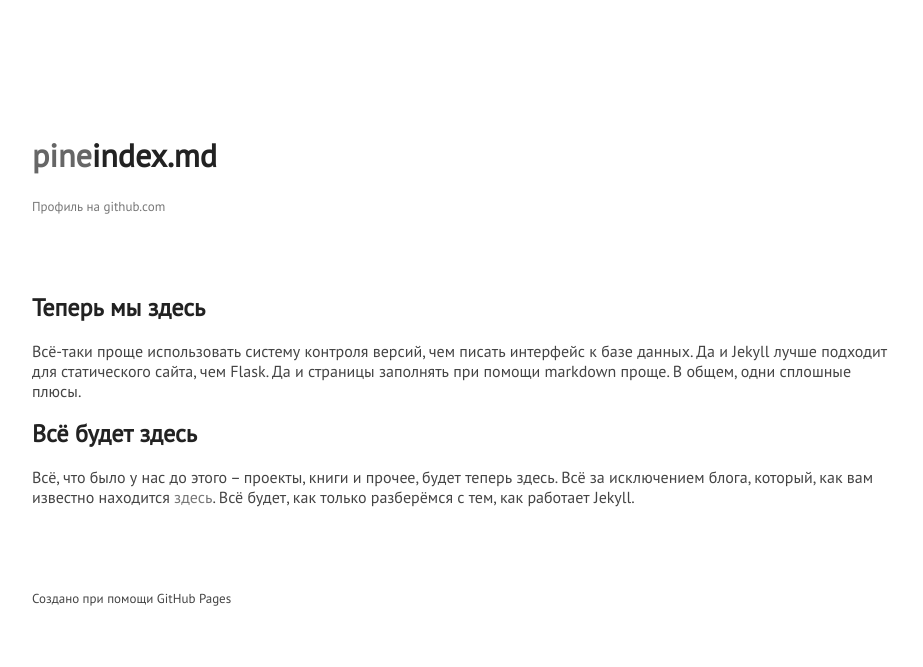
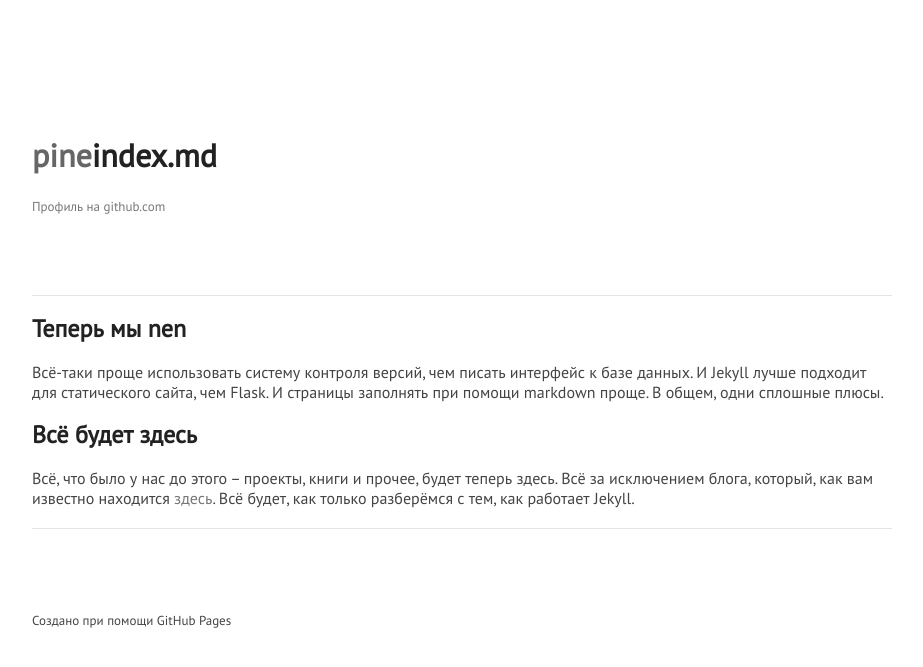
Before and after one commit to gitter-badger/pinecrew.github.com, a Jekyll site: the page built from index.md, in a window 1280 px wide. Shown: the top 667 px of the page, without its empty margins (178-1101 px from the left). Built offline with Jekyll 4.4.1, drawn with Linux system fonts in a browser that asks for light colours.

```diff
--- a/index.md
+++ b/index.md
@@ -4,16 +4,16 @@ title: Главная страница pinecrew на github
 name: crew
 ---
 
-# Теперь мы здесь
+#Теперь мы nen
 
 Всё-таки проще использовать систему контроля
 версий, чем писать интерфейс к базе данных.
-Да и Jekyll лучше подходит для статического
-сайта, чем Flask. Да и страницы заполнять
+И Jekyll лучше подходит для статического
+сайта, чем Flask. И страницы заполнять
 при помощи markdown проще. В общем, одни
 сплошные плюсы.
 
-# Всё будет здесь
+#Всё будет здесь
 
 Всё, что было у нас до этого -- проекты,
 книги и прочее, будет теперь здесь. Всё
--- a/styles/styles.css
+++ b/styles/styles.css
@@ -146,6 +146,11 @@ header ul a strong {
     color: #222;
 }
 
+section {
+    border: 1px solid #e5e5e5;
+    border-width: 1px 0;
+}
+
 small {
     font-size: small;
 }
@@ -182,8 +187,6 @@ header {
 section {
     margin: 0 0 20px;
     padding: 20px 0;
-    border: 1px solid #e5e5e5;
-    border-width: 1px 0;
 }
 
 header a small {
```
Also changed, not shown: stuff.md (added, +11 -0 lines).
